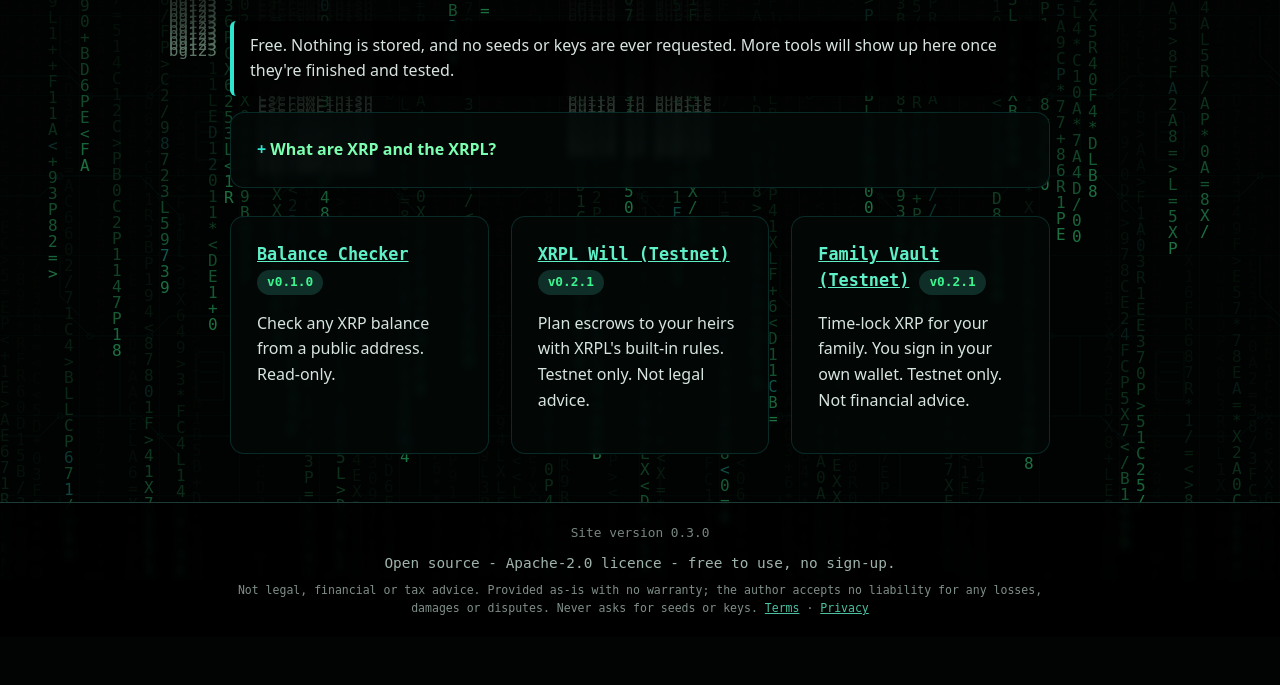
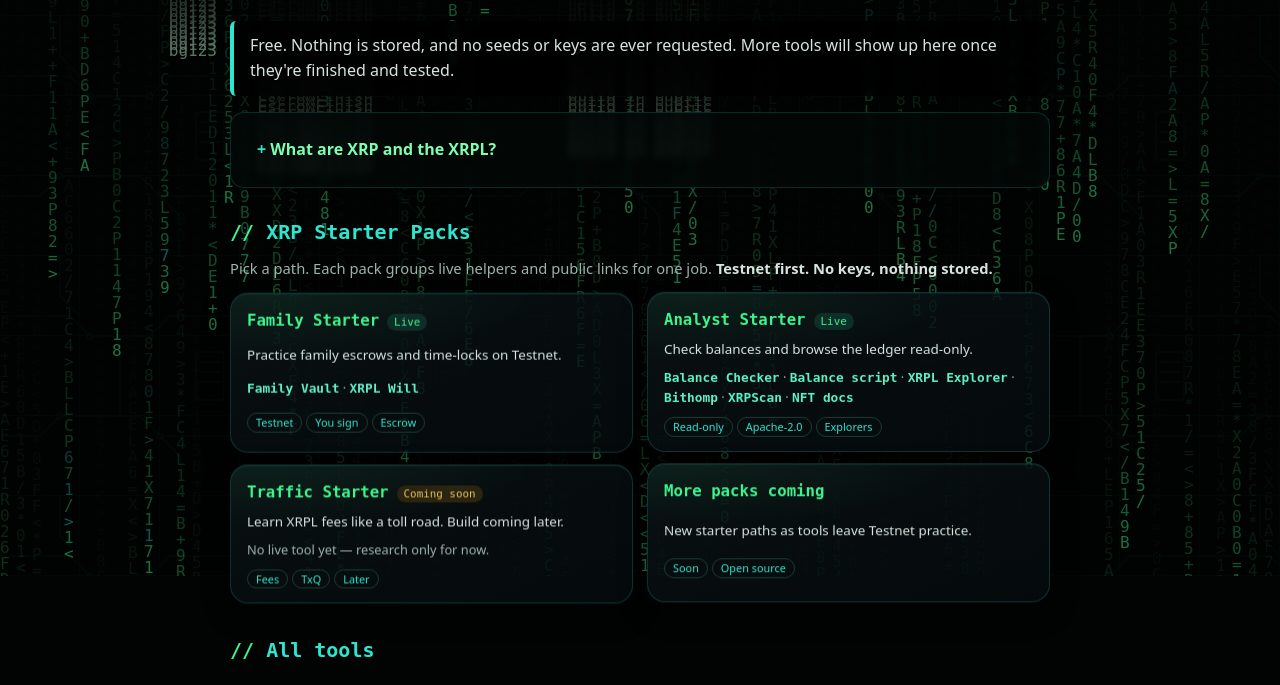
Before and after one commit to B34N5x/B34N5x.github.io, a plain HTML site: page tools/index.html in a window 1280 px wide. Shown: the part 224-909 px from the top of the page. Before the commit the page ends 861 px from the top, so only its background shows below. Drawn offline with Linux system fonts and the light colour scheme; no server answers.

Commit message:
Tools: XRP Starter Packs (Family, Analyst, Traffic) — v0.3.5 / sw v33
Add floating-tile Starter Packs on Tools with Live Family/Analyst packs,
Traffic Coming soon (toll-road idea), and More packs. Home Tools subs
point at packs. Testnet first; no keys; rollback baca428.

```diff
--- a/assets/style.css
+++ b/assets/style.css
@@ -194,7 +194,7 @@
 .float-deck .fcard:hover,.float-deck .fcard:focus-within{border-color:rgba(61,245,143,.42);box-shadow:0 16px 40px rgba(0,0,0,.45),0 0 0 1px rgba(61,245,143,.1),0 0 24px rgba(46,230,208,.08)}
 .float-deck .fcard a{font-weight:600;text-decoration:none;font-family:var(--mono);position:relative;z-index:1}
 .float-deck .fcard .tag{font-size:.68rem;padding:0 7px;position:relative;z-index:1}
-.float-deck .fcard>span:not(.tag):not(.chips):not(.maint){flex-basis:100%;color:var(--dim);font-size:.82rem;line-height:1.35;position:relative;z-index:1}
+.float-deck .fcard>span:not(.tag):not(.chips):not(.maint):not(.sub-item-title):not(.sub-item-sum):not(.pack-links):not(.lobby-age):not(.car-sum):not(.car-head){flex-basis:100%;color:var(--dim);font-size:.82rem;line-height:1.35;position:relative;z-index:1}
 .float-deck .chips{flex-basis:100%;display:flex;flex-wrap:wrap;gap:4px;position:relative;z-index:1}
 .float-deck .chips i{font-style:normal;font-size:.68rem;color:var(--teal);border:1px solid var(--line);border-radius:99px;padding:0 8px}
 .float-deck .fcard .maint{margin-left:auto}
@@ -350,3 +350,20 @@
 .carousel-track .car-tile.bob{animation:none}
 /* Kill persistent will-change / 3D on float cards inside snap carousel */
 .carousel-wrap.car-snap .float-deck .fcard{will-change:auto;transform-style:flat;perspective:none}
+
+/* XRP Starter Packs (Tools page) */
+.packs{margin:28px 0 8px}
+.pack-lead{margin:0 0 14px;color:var(--dim);font-size:.92rem;line-height:1.45}
+.pack-lead strong{color:var(--text);font-weight:600}
+.tag.soon{background:#2a2410;color:#e6c35c}
+.pack-deck.float-deck .fcard:first-child{grid-column:auto}
+.pack-deck.float-deck .fcard .sub-item-title{flex-basis:auto;width:auto;font-family:var(--mono);font-weight:700;color:var(--green);font-size:.98rem;position:relative;z-index:1}
+.pack-deck.float-deck .fcard .sub-item-sum{display:block;flex-basis:100%;font-size:.84rem;line-height:1.35;margin:4px 0 6px;color:var(--text);position:relative;z-index:1}
+.pack-deck.float-deck .fcard .pack-links{display:block;flex-basis:100%;font-size:.8rem;line-height:1.45;color:var(--dim);position:relative;z-index:1;margin:0 0 6px}
+.pack-deck .pack-links a{font-weight:600;font-family:var(--mono);font-size:.8rem}
+.sub-tiles .tag.soon{background:#2a2410;color:#e6c35c}
+@media (max-width:600px){
+ .pack-lead{font-size:.85rem;margin-bottom:10px}
+ .pack-deck .pack-links{font-size:.76rem}
+ .pack-deck .fcard{padding:12px 14px}
+}
--- a/sw.js
+++ b/sw.js
@@ -1,5 +1,5 @@
 // B34N5 service worker: same-origin GET only. Never touches WebSocket or cross-origin requests.
-const VERSION = "b34n5-v32";
+const VERSION = "b34n5-v33";
 const SHELL = ["/", "/index.html", "/tools/", "/security/", "/checker/", "/checker/testnet/", "/checker/mainnet/", "/tools/balance-checker/", "/terms/", "/privacy/",
   "/assets/style.css", "/assets/cursor-xrp.svg", "/assets/cursor-xrp.png", "/assets/checker.js", "/assets/consent.js", "/assets/rain.js", "/assets/eggs.js", "/assets/pwa.js", "/assets/sparkle.js", "/assets/matrix-bg.js", "/assets/hud.js", "/assets/visits.js", "/assets/carousel.js", "/assets/float-cards.js", "/assets/vendor/xrpl-4.7.0.min.js",
   "/assets/img/A-digital-rain-1600x500.png", "/assets/img/A-digital-rain-800x600.png", "/assets/img/favicon-32.png", "/assets/img/favicon-192.png",
--- a/tools/index.html
+++ b/tools/index.html
@@ -1,17 +1,49 @@
-<!doctype html><html lang="en"><head><meta charset="utf-8"><meta http-equiv="Content-Security-Policy" content="default-src 'self'; script-src 'self'; style-src 'self'; img-src 'self' data:; connect-src https://xrpl-will.pages.dev wss://s.altnet.rippletest.net:51233 wss://testnet.xrpl-labs.com; manifest-src 'self'; worker-src 'self'; object-src 'none'; base-uri 'none'; form-action 'none'"><link rel="manifest" href="../manifest.webmanifest"><meta name="apple-mobile-web-app-capable" content="yes"><meta name="mobile-web-app-capable" content="yes"><meta name="apple-mobile-web-app-status-bar-style" content="black-translucent"><meta name="apple-mobile-web-app-title" content="B34N5"><meta name="referrer" content="no-referrer"><meta name="viewport" content="width=device-width,initial-scale=1"><title>Tools - B34N5x</title><meta name="description" content="Small, open-source tools for the XRP Ledger by B34N5x."><link rel="icon" href="../favicon.ico" sizes="any"><link rel="icon" type="image/png" sizes="32x32" href="../assets/img/favicon-32.png"><link rel="icon" type="image/png" sizes="192x192" href="../assets/img/favicon-192.png"><link rel="apple-touch-icon" sizes="180x180" href="../assets/img/apple-touch-icon-180.png"><meta name="theme-color" content="#07090b"><link rel="stylesheet" href="../assets/style.css"></head><body>
-<header><div class="wrap"><nav><a class="brand" href="../">B34N5x</a><a href="../">Home</a><a href="../tools/" aria-current="page">Tools</a><a href="../security/">Security</a></nav></div></header>
+<!doctype html><html lang="en"><head><meta charset="utf-8"><meta http-equiv="Content-Security-Policy" content="default-src 'self'; script-src 'self'; style-src 'self'; img-src 'self' data:; connect-src https://xrpl-will.pages.dev wss://s.altnet.rippletest.net:51233 wss://testnet.xrpl-labs.com; manifest-src 'self'; worker-src 'self'; object-src 'none'; base-uri 'none'; form-action 'none'"><link rel="manifest" href="../manifest.webmanifest"><meta name="apple-mobile-web-app-capable" content="yes"><meta name="mobile-web-app-capable" content="yes"><meta name="apple-mobile-web-app-status-bar-style" content="black-translucent"><meta name="apple-mobile-web-app-title" content="B34N5"><meta name="referrer" content="no-referrer"><meta name="viewport" content="width=device-width,initial-scale=1"><title>Tools - B34N5x</title><meta name="description" content="XRP Starter Packs and small open-source tools for the XRP Ledger by B34N5x."><link rel="icon" href="../favicon.ico" sizes="any"><link rel="icon" type="image/png" sizes="32x32" href="../assets/img/favicon-32.png"><link rel="icon" type="image/png" sizes="192x192" href="../assets/img/favicon-192.png"><link rel="apple-touch-icon" sizes="180x180" href="../assets/img/apple-touch-icon-180.png"><meta name="theme-color" content="#07090b"><link rel="stylesheet" href="../assets/style.css?v=33"></head><body>
+<header><div class="wrap"><nav><a class="brand" href="../">B34N5x</a><a href="../">Home</a><a href="../tools/" aria-current="page">Tools</a><a href="../security/">Security</a><a href="../projects/">Projects</a></nav></div></header>
 <main class="wrap">
 <div class="hero"><h1>Tools</h1><p>Small, open-source helpers for the XRP Ledger, each built to do one job safely.</p></div>
 <p class="note">Free. Nothing is stored, and no seeds or keys are ever requested. More tools will show up here once they're finished and tested.</p>
 <details class="card explainer" id="xrp-basics"><summary>What are XRP and the XRPL?</summary><p>The XRP Ledger (XRPL) is a public, open-source blockchain that has been running since 2012 and settles payments in a few seconds for a tiny fee. XRP is its built-in currency, used to pay those fees and to move value. Anyone can use it with their own wallet, where you hold your own keys. XRPL Will runs only on Testnet, which uses free test XRP with no real value. <a href="https://xrpl.org" rel="noopener">Learn more at xrpl.org</a>.</p></details>
+
+<section class="packs" id="starter-packs" aria-labelledby="packs-h">
+<h2 id="packs-h">XRP Starter Packs</h2>
+<p class="pack-lead">Pick a path. Each pack groups live helpers and public links for one job. <strong>Testnet first. No keys, nothing stored.</strong></p>
+<ul class="float-deck pack-deck">
+<li class="fcard" id="family-starter">
+<span class="sub-item-title">Family Starter</span> <span class="tag">Live</span>
+<span class="sub-item-sum">Practice family escrows and time-locks on Testnet.</span>
+<span class="pack-links"><a href="../family-vault/">Family Vault</a> · <a href="https://xrpl-will.pages.dev" rel="noopener">XRPL Will</a></span>
+<span class="chips"><i>Testnet</i><i>You sign</i><i>Escrow</i></span>
+</li>
+<li class="fcard" id="analyst-starter">
+<span class="sub-item-title">Analyst Starter</span> <span class="tag">Live</span>
+<span class="sub-item-sum">Check balances and browse the ledger read-only.</span>
+<span class="pack-links"><a href="../checker/">Balance Checker</a> · <a href="https://github.com/B34N5x/xrpl-balance-checker" rel="noopener">Balance script</a> · <a href="https://livenet.xrpl.org" rel="noopener">XRPL Explorer</a> · <a href="https://bithomp.com" rel="noopener">Bithomp</a> · <a href="https://xrpscan.com" rel="noopener">XRPScan</a> · <a href="https://xrpl.org/docs/concepts/tokens/nfts" rel="noopener">NFT docs</a></span>
+<span class="chips"><i>Read-only</i><i>Apache-2.0</i><i>Explorers</i></span>
+</li>
+<li class="fcard" id="traffic-starter">
+<span class="sub-item-title">Traffic Starter</span> <span class="tag soon">Coming soon</span>
+<span class="sub-item-sum">Learn XRPL fees like a toll road. Build coming later.</span>
+<span class="pack-links">No live tool yet — research only for now.</span>
+<span class="chips"><i>Fees</i><i>TxQ</i><i>Later</i></span>
+</li>
+<li class="fcard" id="more-packs">
+<span class="sub-item-title">More packs coming</span>
+<span class="sub-item-sum">New starter paths as tools leave Testnet practice.</span>
+<span class="chips"><i>Soon</i><i>Open source</i></span>
+</li>
+</ul>
+</section>
+
 <!--
   Adding a tool: one folder per tool plus one card here.
   1. Create tools/<tool-name>/index.html (copy an existing tool page as a starting point).
   2. Add a card below. To make it live, wrap the title in <a href="<tool-name>/"> and remove class="disabled".
 -->
-<section>
+<section aria-labelledby="all-tools-h">
+<h2 id="all-tools-h">All tools</h2>
 <div class="card"><h3><a href="../checker/">Balance Checker</a> <span class="tag">v0.1.0</span></h3><p>Check any XRP balance from a public address. Read-only.</p></div>
 <div class="card"><h3><a href="https://xrpl-will.pages.dev" rel="noopener">XRPL Will (Testnet)</a> <span class="tag">v0.2.1</span></h3><p>Plan escrows to your heirs with XRPL's built-in rules. Testnet only. Not legal advice.</p></div>
 <div class="card"><h3><a href="../family-vault/">Family Vault (Testnet)</a> <span class="tag">v0.2.1</span></h3><p>Time-lock XRP for your family. You sign in your own wallet. Testnet only. Not financial advice.</p></div>
 </section>
-</main><footer><div class="wrap"><p class="version" id="site-version">Site version 0.3.0</p>Open source - Apache-2.0 licence - free to use, no sign-up.<p class="disclaimer">Not legal, financial or tax advice. Provided as-is with no warranty; the author accepts no liability for any losses, damages or disputes. Never asks for seeds or keys. <a href="../terms/">Terms</a> · <a href="../privacy/">Privacy</a></p></div></footer><script src="../assets/matrix-bg.js"></script><script src="../assets/pwa.js"></script><script src="../assets/sparkle.js"></script><script src="../assets/visits.js"></script></body></html>
+</main><footer><div class="wrap"><p class="version" id="site-version">Site version 0.3.5</p>Open source - Apache-2.0 licence - free to use, no sign-up.<p class="disclaimer">Not legal, financial or tax advice. Provided as-is with no warranty; the author accepts no liability for any losses, damages or disputes. Never asks for seeds or keys. <a href="../terms/">Terms</a> · <a href="../privacy/">Privacy</a></p></div></footer><script src="../assets/matrix-bg.js"></script><script src="../assets/float-cards.js"></script><script src="../assets/pwa.js"></script><script src="../assets/sparkle.js"></script><script src="../assets/visits.js"></script></body></html>
```
Also changed, not shown: index.html (+8 -7 lines), updates/2026-11-02-starter-packs.json (added, +26 -0 lines), CHANGELOG.md.
